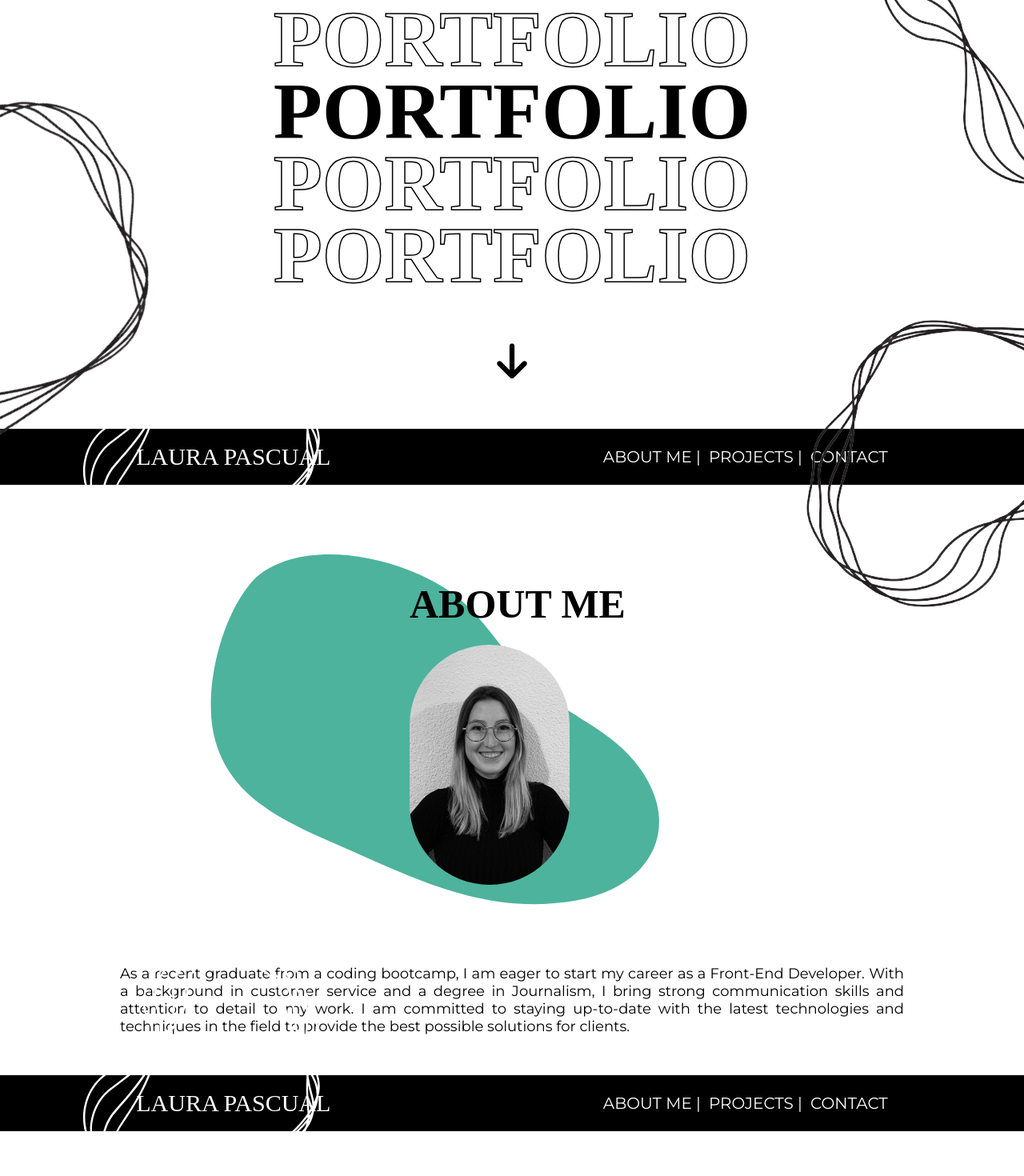
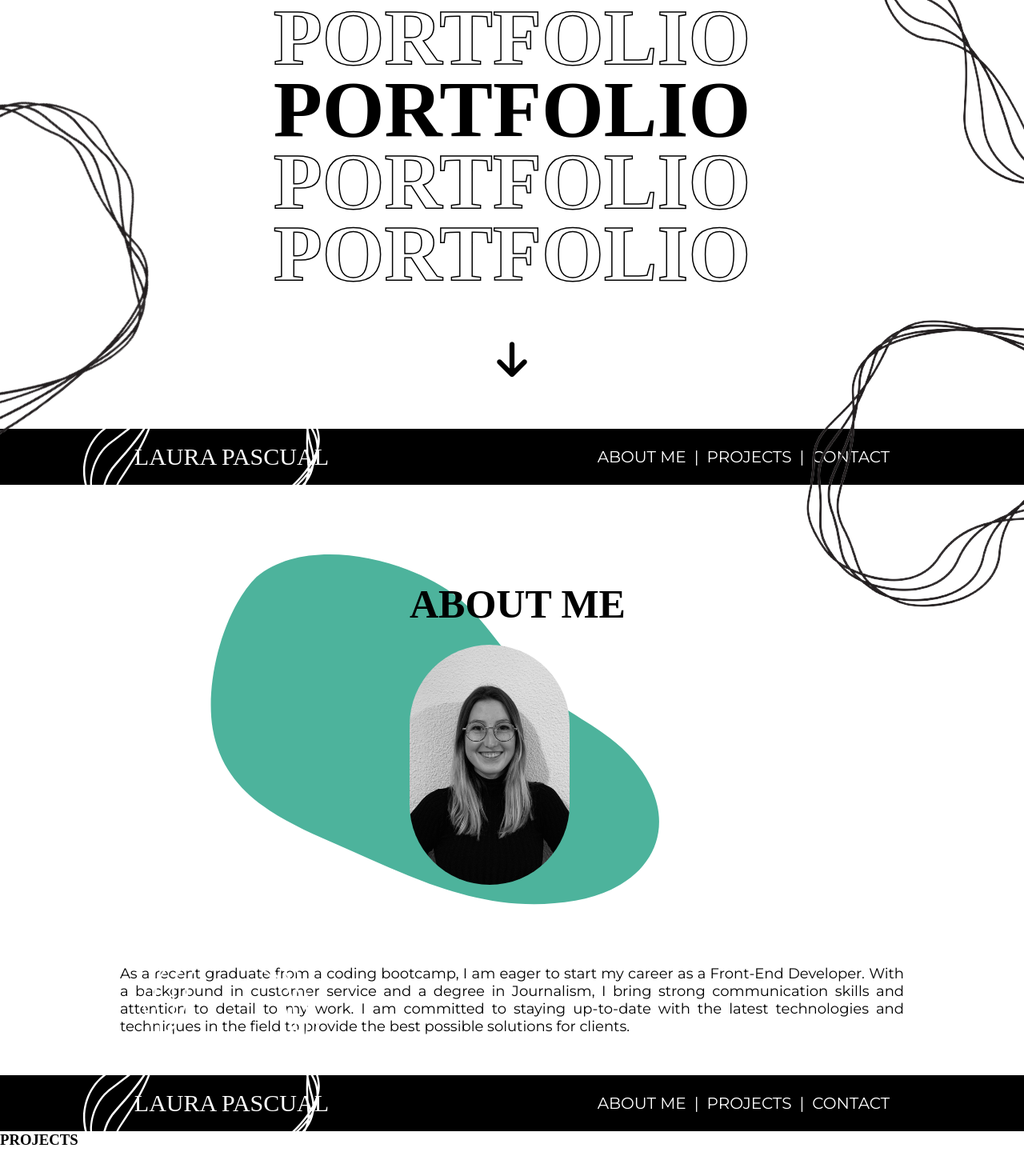
Before and after one commit to laurapascual/Portfolio-Laura-Pascual, a React (Create React App) app: page /#/ in a window 1280 px wide. Shown: the part 264-1734 px from the top of the page at 80% size. Built offline with nearby package versions, Linux system fonts and the light colour scheme; a web font is replaced by a local one.

Commit message:
Add links

```diff
--- a/src/components/AboutMe.js
+++ b/src/components/AboutMe.js
@@ -3,7 +3,7 @@ import shape from '../images/blueShape.svg';
 
 const AboutMe = () => {
     return(
-        <div className='aboutMe'>
+        <div className='aboutMe' id='aboutMe'>
             <h3 className='aboutMe__title'>ABOUT ME</h3>
             <img src={shape} alt="" className='aboutMe__shape'/>
             <img src={Laura} alt="" className='aboutMe__image'/>
--- a/src/components/App.js
+++ b/src/components/App.js
@@ -1,32 +1,23 @@
-/* SECCIÓN DE IMPORT */
 import '../styles/App.scss';
 import AboutMe from './AboutMe';
 import Landing from './Landing';
 import Menu from './Menu';
+import Projects from './Projects';
 
- /* SECCIÓN DEL COMPONENTE */
+
 
 const App = () => {
-  /* VARIABLES ESTADO (DATOS) */
 
-  /* EFECTOS (código cuando carga la página) */
-
-  /* FUNCIONES HANDLER */
-
-  /* FUNCIONES Y VARIABLES AUXILIARES PARA PINTAR EL HTML */
-
-  /* HTML */
   return (
     <div className="App">
       <Landing></Landing>
       <Menu></Menu>
       <AboutMe></AboutMe>
       <Menu></Menu>
+      <Projects></Projects>
     </div>
   );
 }
 
-/* PROP-TYPES */
 
-/* EXPORT DEL COMPONENTE */
 export default App;
--- a/src/components/Landing.js
+++ b/src/components/Landing.js
@@ -13,7 +13,7 @@ const Landing = () => {
             <h1 className="landing__title--black">PORTFOLIO</h1>
             <h1 className="landing__title">PORTFOLIO</h1>
             <h1 className="landing__title">PORTFOLIO</h1>
-            <i class="fa-solid fa-arrow-down"></i>
+            <a href="#aboutMe" className='landing__link'><i className="fa-solid fa-arrow-down"></i></a>
         </div>
     )
 }
--- a/src/components/Menu.js
+++ b/src/components/Menu.js
@@ -8,8 +8,8 @@ const Menu = () => {
             <p className="menu__name">LAURA PASCUAL</p>
             <nav>
                 <ul className="menu__list">
-                    <li>ABOUT ME |</li>
-                    <li>PROJECTS |</li>
+                    <a href="#aboutMe" className='menu__link'><li>ABOUT ME </li></a>|
+                    <a href="#projects" className='menu__link'><li>PROJECTS </li></a>|
                     <li>CONTACT</li>
                 </ul>
             </nav>
--- /dev/null
+++ b/src/components/Projects.js
@@ -0,0 +1,9 @@
+const Projects= () => {
+    return(
+        <div className='projects' id='projects'>
+            <h3>PROJECTS</h3>
+        </div>
+    )
+}
+
+export default Projects;
--- a/src/styles/core/reset.scss
+++ b/src/styles/core/reset.scss
@@ -3,4 +3,5 @@
     margin: 0;
     padding: 0;
     overflow-x: hidden;
+    scroll-behavior: smooth;
 }
--- a/src/styles/layouts/Landing.scss
+++ b/src/styles/layouts/Landing.scss
@@ -45,6 +45,11 @@
             }
         }
 
+        &__link {
+            text-decoration: none;
+            color: black;
+        }
+
 }
 
 .fa-arrow-down {
--- a/src/styles/layouts/Menu.scss
+++ b/src/styles/layouts/Menu.scss
@@ -18,6 +18,11 @@
         font-size: 20px;
     }
 
+    &__link {
+        text-decoration: none;
+        color: white;
+    }
+
     &__image {
         position: absolute;
         height: 350px;
```
